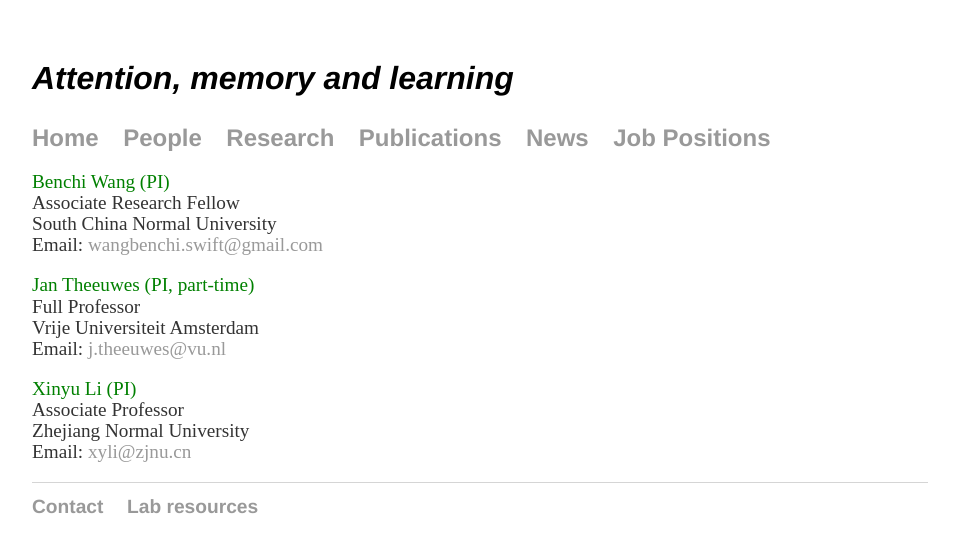
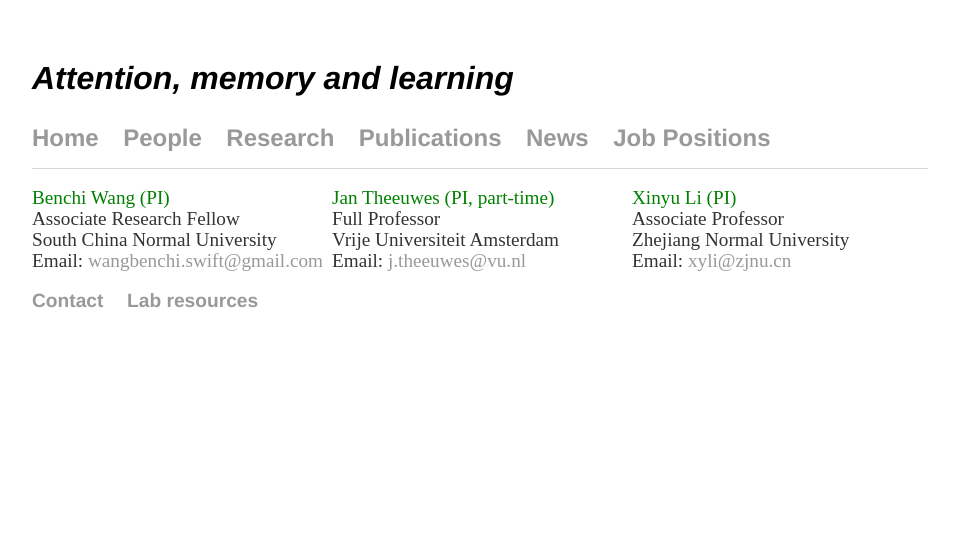
Before and after one commit to wangbenchi/wangbenchi.github.io, a Jekyll site: the page built from people/index.html, in a window 1280 px wide. Shown: the top 553 px of the page, without its empty margins (160-1119 px from the left). Built offline with Jekyll 4.4.1, drawn with Linux system fonts in a browser that asks for light colours.

Commit message:
Update index.html

```diff
--- a/people/index.html
+++ b/people/index.html
@@ -6,7 +6,7 @@
 ---
 <div id="container" style="width:900px">
 
-<div class="blurb" style="width:300px">
+<div class="blurb" style="width:300px;float:left;">
 	<p style = {{page.style}}> <a href="/people/benchi" style = {{page.color}} >Benchi Wang (PI)</a><br>
     		Associate Research Fellow<br>
     		South China Normal University<br>
@@ -14,14 +14,14 @@
 		</p>
 </div><!-- /.blurb -->
 
-<div class="blurb" style="width:300px">
+<div class="blurb" style="width:300px;float:left;">
 	<p style = {{page.style}}><a href="/people/jan" style = {{page.color}} >Jan Theeuwes (PI, part-time)</a><br>
     		Full Professor<br>
     		Vrije Universiteit Amsterdam<br>
     		Email:<a href="mailto:j.theeuwes@vu.nl"> j.theeuwes@vu.nl</a></p>
 </div><!-- /.blurb -->
 
-<div class="blurb"  style="width:300px">
+<div class="blurb"  style="width:300px;float:left;">
 	<p style = {{page.style}}><a href="/people/xinyu" style = {{page.color}} >Xinyu Li (PI)</a><br>
     		Associate Professor<br>
     		Zhejiang Normal University<br>
```
